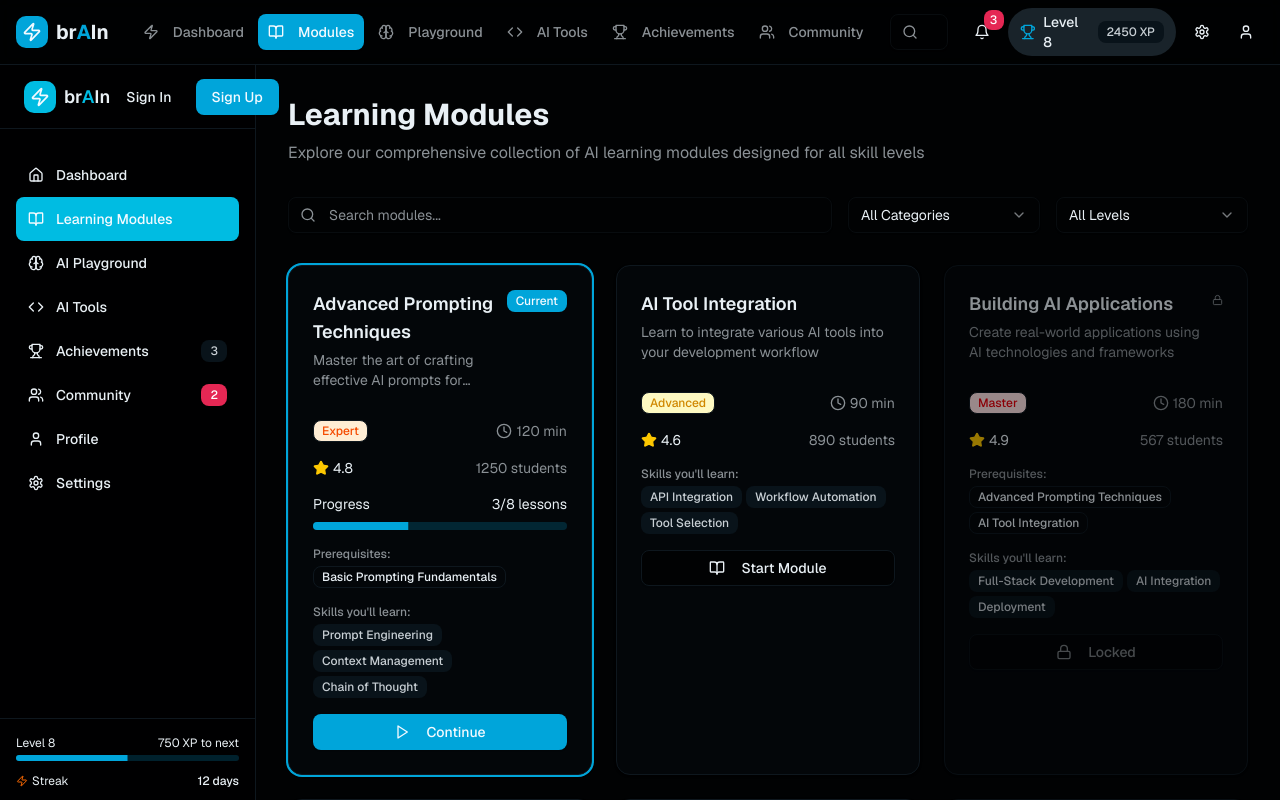
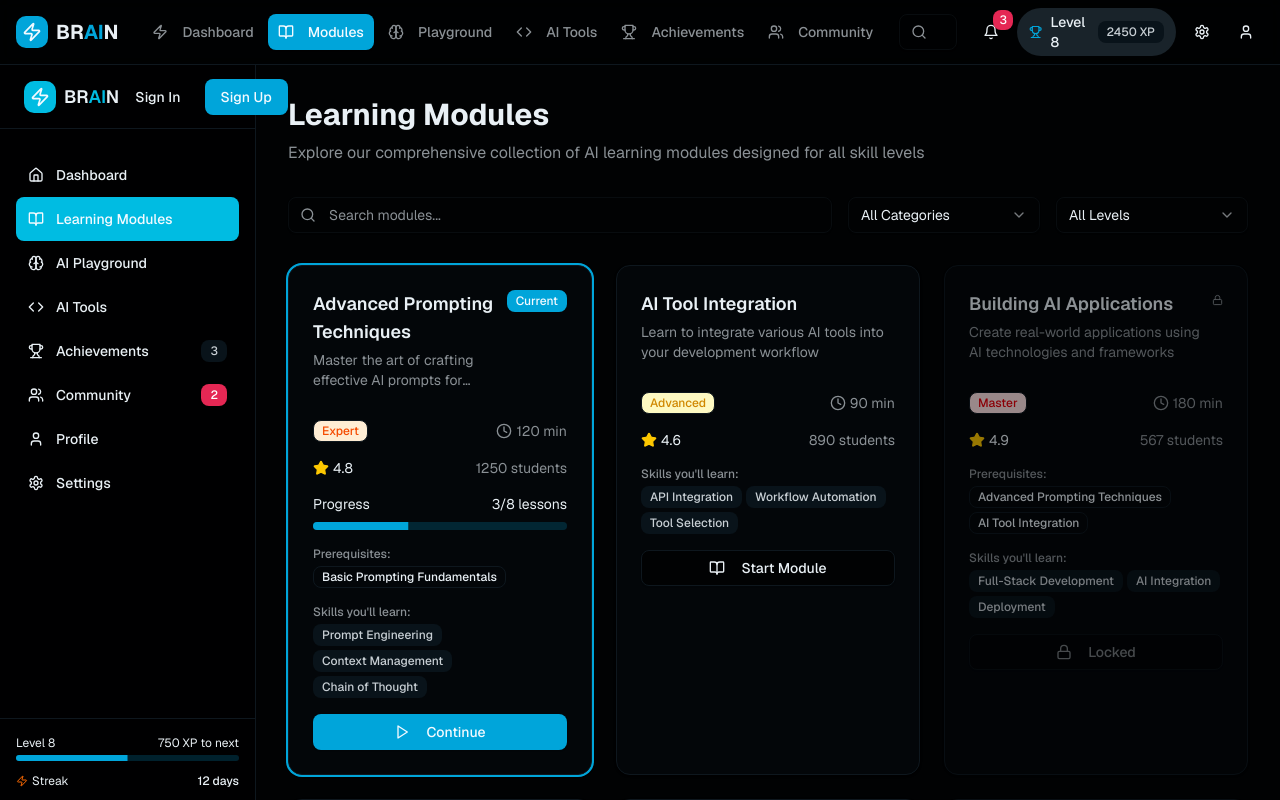
Before and after one commit to OwenSctt/brAIn, a Next.js app: page /modules in a window 1280 px wide. Shown: the top 800 px of the page. Built offline with nearby package versions, Linux system fonts and the light colour scheme.

Commit message:
Fix hydration errors and update logo to BRAIN with blue AI

```diff
--- a/components/header.tsx
+++ b/components/header.tsx
@@ -1,6 +1,6 @@
 'use client';
 
-import { useState } from "react"
+import { useState, useEffect } from "react"
 import { Button } from "@/components/ui/button"
 import { Input } from "@/components/ui/input"
 import { Badge } from "@/components/ui/badge"
@@ -43,7 +43,12 @@ const quickNav = [
 export function Header() {
   const [isSearchOpen, setIsSearchOpen] = useState(false)
   const [isMobileMenuOpen, setIsMobileMenuOpen] = useState(false)
+  const [mounted, setMounted] = useState(false)
   const pathname = usePathname()
+
+  useEffect(() => {
+    setMounted(true)
+  }, [])
 
   return (
     <header className="sticky top-0 z-50 w-full border-b border-border bg-background/95 backdrop-blur supports-[backdrop-filter]:bg-background/60">
@@ -66,14 +71,14 @@ export function Header() {
               <Zap className="h-5 w-5 text-primary-foreground" />
             </div>
             <span className="text-xl font-bold text-foreground">
-              br<span className="text-primary">A</span>In
+              BR<span className="text-primary">AI</span>N
             </span>
           </Link>
 
           {/* Quick Navigation - Desktop */}
           <nav className="hidden md:flex items-center space-x-1">
             {quickNav.map((item) => {
-              const isActive = pathname === item.href
+              const isActive = mounted && pathname === item.href
               return (
                 <Link key={item.name} href={item.href}>
                   <Button
--- a/components/sidebar.tsx
+++ b/components/sidebar.tsx
@@ -6,7 +6,7 @@ import { Badge } from "@/components/ui/badge"
 import { Progress } from "@/components/ui/progress"
 import { UserMenu } from "@/components/user-menu"
 import { cn } from "@/lib/utils"
-import { useState } from "react"
+import { useState, useEffect } from "react"
 import Link from "next/link"
 import { usePathname } from "next/navigation"
 
@@ -33,7 +33,12 @@ const mockUserData = {
 
 export function Sidebar() {
   const [userData] = useState(mockUserData)
+  const [mounted, setMounted] = useState(false)
   const pathname = usePathname()
+
+  useEffect(() => {
+    setMounted(true)
+  }, [])
 
   const levelProgress = ((userData.xp % 100) / 100) * 100
   const xpToNext = userData.next_level_xp - (userData.xp % 100)
@@ -45,14 +50,14 @@ export function Sidebar() {
           <div className="h-8 w-8 rounded-lg bg-sidebar-primary flex items-center justify-center">
             <Zap className="h-5 w-5 text-sidebar-primary-foreground" />
           </div>
-          <span className="text-lg font-semibold text-sidebar-foreground">br<span className="text-sidebar-primary">A</span>In</span>
+              <span className="text-lg font-semibold text-sidebar-foreground">BR<span className="text-sidebar-primary">AI</span>N</span>
         </div>
         <UserMenu />
       </div>
 
       <nav className="flex-1 px-4 py-6 space-y-2">
         {navigation.map((item) => {
-          const isActive = pathname === item.href
+          const isActive = mounted && pathname === item.href
           return (
             <Link key={item.name} href={item.href}>
               <Button
```
